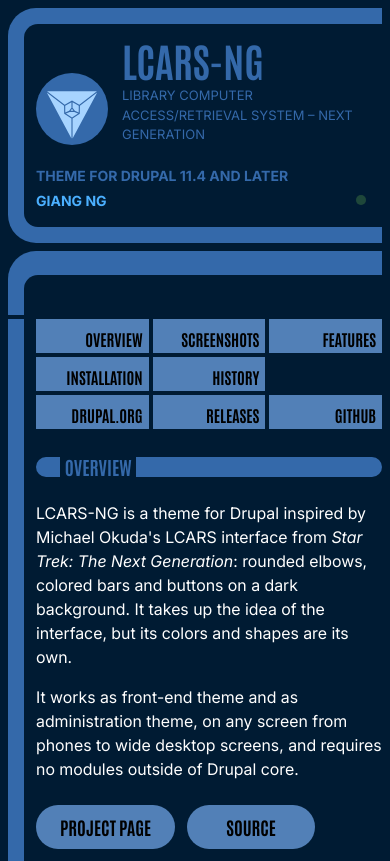
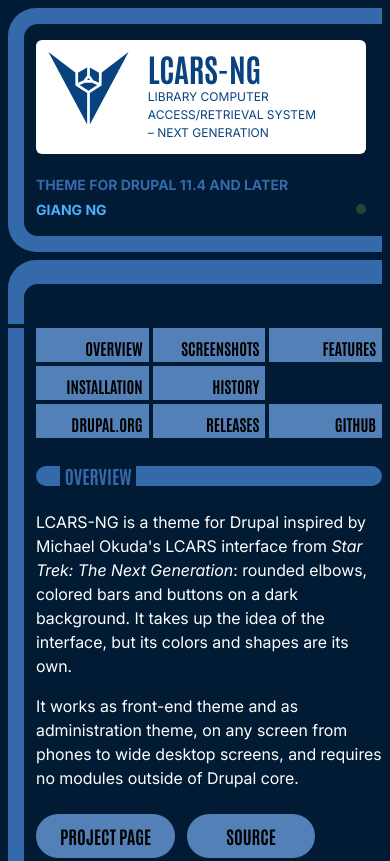
Before and after one commit to LCARS-NG/lcars-ng.github.io, a plain HTML site: page index.html in a window 390 px wide. Shown: the top 861 px of the page. Drawn offline with Linux system fonts and the light colour scheme.

Commit message:
Brand as a white card, as in the upper panel of lcars-ng.org: the V of the theme logo without its disc in deep blue (#08427f, images/logo-v.svg), name and slogan in that blue, the capitals of the name at the tips of the wings and the last line of the slogan on the apex, the slogan in balanced lines; the sizes of the theme times 1.5 (on phones 1); the favicon as the V on a white card; the colored V in the contrast themes of the system

```diff
--- a/css/style.css
+++ b/css/style.css
@@ -75,8 +75,9 @@
   --lcars-box-radius: 0.625rem;
   --lcars-elbow-corner-ratio: 1.16;
   --lcars-elbow-inner-ratio: 0.8;
-  --lcars-logo-size: 7rem;
-  --lcars-brand-gap: 1.25rem;
+  --lcars-brand-card: #ffffff;
+  --lcars-brand-ink: #08427f;
+  --lcars-brand-scale: 1.5;
 }
 
 @media (max-width: 39.9375rem) {
@@ -87,8 +88,7 @@
     --lcars-bar-top: 1.5rem;
     --lcars-title-height: 1.125rem;
     --lcars-box-radius: 0.375rem;
-    --lcars-logo-size: 4.5rem;
-    --lcars-brand-gap: 0.875rem;
+    --lcars-brand-scale: 1;
   }
 }
 
@@ -225,61 +225,79 @@ code {
   background: var(--lcars-space);
 }
 
-/* Logo, name and slogan. The logo is the one-colored form of the theme logo
-   on a disc in the steel blue of the frame; its triangle sits at the center
-   of the disc (77 x 72: apex 38.5|1.81, base 1.67|70.12 and 75.33|70.12;
-   radius of the circle round it 44.08). */
+/* Logo, name and slogan on a white card, as in the upper panel of the theme
+   (since 19.11.2026): the V of the theme logo without a disc in a deep blue,
+   the name and the slogan in that blue, 10:1. The V leads, 2.6 times the
+   capitals of the name; the card keeps --lcars-brand-pad to its tips, the
+   capitals of the name start at the tips of its wings and the last line of
+   the slogan stands on its apex (text-box), the slogan wraps into balanced
+   lines. All sizes are those of the theme times --lcars-brand-scale (1.5,
+   on phones 1). The units are the 72 of the image of the V (77 x 72; tips
+   at x 3.041 and 73.959, y 4.422, apex at y 67.964). */
+
+.lcars-upper__inner {
+  --lcars-brand-mark: calc(4.5rem * var(--lcars-brand-scale));
+  --lcars-brand-pad: calc(0.75rem * var(--lcars-brand-scale));
+  --lcars-brand-gap: calc(1rem * var(--lcars-brand-scale));
+  --lcars-brand-unit: calc(var(--lcars-brand-mark) / 63.542);
+}
 
 .lcars-brand {
   display: grid;
   grid-template-areas:
     "logo name"
     "logo slogan";
+  grid-template-rows: auto 1fr;
   grid-template-columns: auto minmax(0, 1fr);
-  align-content: center;
-  align-items: end;
+  align-items: start;
+  box-sizing: border-box;
+  inline-size: fit-content;
+  max-inline-size: 100%;
+  padding-block: calc(var(--lcars-brand-pad) - 4.422 * var(--lcars-brand-unit)) calc(var(--lcars-brand-pad) - 4.036 * var(--lcars-brand-unit));
+  padding-inline: calc(var(--lcars-brand-pad) - 3.041 * var(--lcars-brand-unit)) calc(var(--lcars-brand-pad) + 0.5rem * var(--lcars-brand-scale));
+  border-radius: var(--lcars-box-radius);
+  outline: 1px solid transparent; /* the edge in the contrast themes of the system */
+  outline-offset: -1px;
+  background: var(--lcars-brand-card);
   column-gap: var(--lcars-brand-gap);
 }
 
 .lcars-brand__logo {
-  --lcars-logo-gap: 0.3125rem;
-  --lcars-logo-unit: calc((var(--lcars-logo-size) / 2 - var(--lcars-logo-gap)) / 44.08);
-
-  display: grid;
   grid-area: logo;
-  place-items: center;
-  inline-size: var(--lcars-logo-size);
-  block-size: var(--lcars-logo-size);
-  border-radius: 50%;
-  background: var(--lcars-sidebar);
 }
 
 .lcars-brand__logo img {
   display: block;
-  translate: 0 calc(9.89 * var(--lcars-logo-unit));
   inline-size: auto;
-  block-size: calc(72 * var(--lcars-logo-unit));
+  block-size: calc(72 * var(--lcars-brand-unit));
 }
 
 .lcars-brand__name {
   grid-area: name;
   margin: 0;
+  margin-block-start: calc(4.422 * var(--lcars-brand-unit));
   text-transform: uppercase;
-  color: var(--lcars-sidebar);
+  color: var(--lcars-brand-ink);
   font-family: var(--lcars-font-label);
-  font-size: clamp(2.5rem, 1.5rem + 3vw, 4.5rem);
+  font-size: calc(2rem * var(--lcars-brand-scale));
   font-weight: bold;
   line-height: 1;
+  text-box: trim-start cap alphabetic;
 }
 
 .lcars-brand__slogan {
   grid-area: slogan;
-  align-self: start;
+  align-self: end;
+  max-inline-size: calc(16rem * var(--lcars-brand-scale));
   margin: 0;
-  padding-block-start: 0.375rem;
+  margin-block-end: calc(4.036 * var(--lcars-brand-unit));
+  padding-block-start: 0.25rem;
   text-transform: uppercase;
-  color: var(--lcars-sidebar);
-  font-size: 0.8125rem;
+  text-wrap: balance;
+  color: var(--lcars-brand-ink);
+  font-size: calc(0.75rem * var(--lcars-brand-scale));
+  line-height: 1.5;
+  text-box: trim-end cap alphabetic;
 }
 
 /* Status line under the name, where name and slogan start. */
@@ -289,7 +307,7 @@ code {
   flex-wrap: wrap;
   gap: 0.25rem 1.25rem;
   margin-block: 1.25rem 0;
-  margin-inline-start: calc(var(--lcars-logo-size) + var(--lcars-brand-gap));
+  margin-inline-start: calc(var(--lcars-brand-pad) + (77 - 3.041) * var(--lcars-brand-unit) + var(--lcars-brand-gap));
   padding: 0;
   list-style: none;
   text-transform: uppercase;
@@ -336,6 +354,12 @@ code {
 }
 
 @media (forced-colors: active) {
+  /* The card takes the background of the system: the colored V instead of
+     the deep blue one, which would vanish on a dark system background. */
+  .lcars-brand__logo img {
+    content: url("../images/logo-v-color.svg");
+  }
+
   .lcars-online {
     background: CanvasText;
     box-shadow: none;
--- a/index.html
+++ b/index.html
@@ -24,7 +24,7 @@
   <header class="lcars-upper">
     <div class="lcars-upper__inner">
       <div class="lcars-brand">
-        <div class="lcars-brand__logo"><img src="images/logo.svg" alt="" width="77" height="72"></div>
+        <div class="lcars-brand__logo"><img src="images/logo-v.svg" alt="" width="77" height="72"></div>
         <h1 class="lcars-brand__name">LCARS-NG</h1>
         <p class="lcars-brand__slogan">Library Computer Access/Retrieval System – Next Generation</p>
       </div>
```
Also changed, not shown: favicon.ico, images/logo-v-color.svg (added), images/logo-v.svg (added), images/logo.svg (deleted), 1 other file.
